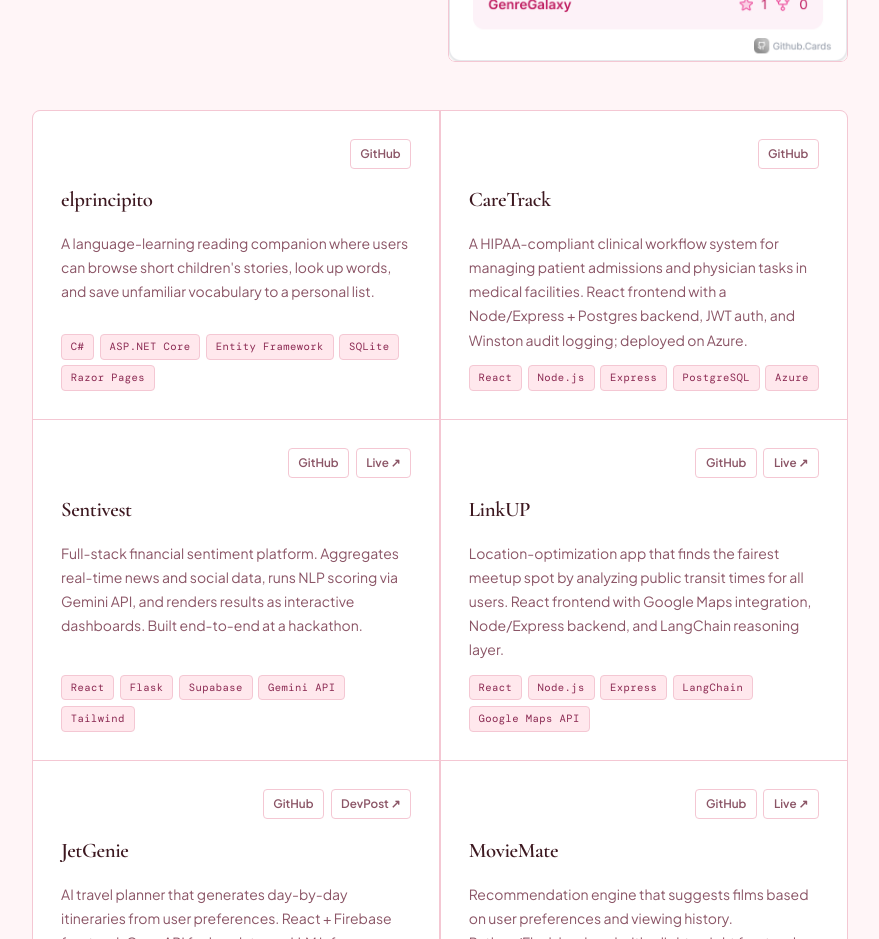
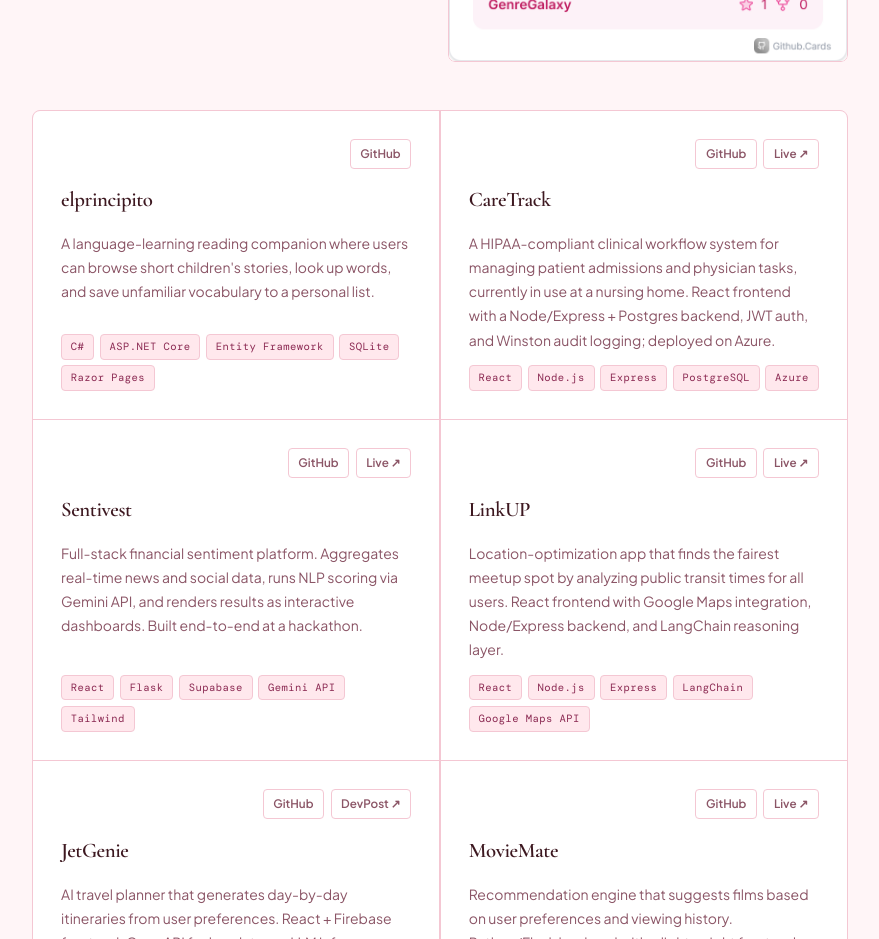
Before and after one commit to afsanab/AfsanasPortfolio, a React (Vite) app: page / in a window 1280 px wide. Shown: the part 1760-2699 px from the top of the page, without its empty margins (200-1079 px from the left). Built offline with nearby package versions, Linux system fonts and the light colour scheme.

Commit message:
added caretrack live link

```diff
--- a/src/data.ts
+++ b/src/data.ts
@@ -60,10 +60,11 @@ export const projects: Project[] = [
   },
   {
     name: 'CareTrack',
-    desc: 'A HIPAA-compliant clinical workflow system for managing patient admissions and physician tasks in medical facilities. React frontend with a Node/Express + Postgres backend, JWT auth, and Winston audit logging; deployed on Azure.',
+    desc: 'A HIPAA-compliant clinical workflow system for managing patient admissions and physician tasks, currently in use at a nursing home. React frontend with a Node/Express + Postgres backend, JWT auth, and Winston audit logging; deployed on Azure.',
     tech: ['React', 'Node.js', 'Express', 'PostgreSQL', 'Azure'],
     links: [
       { label: 'GitHub', url: 'https://github.com/afsanab/careTrack' },
+      { label: 'Live ↗', url: 'https://white-mushroom-026c4be0f.2.azurestaticapps.net/' },
     ],
   },
   {
```
